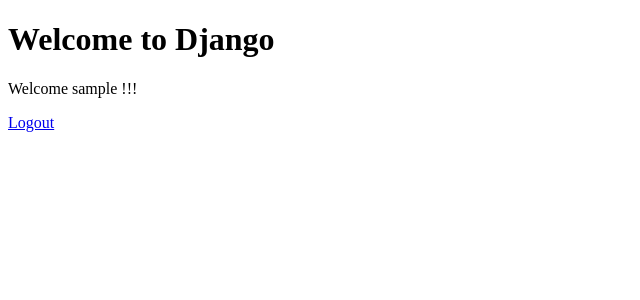
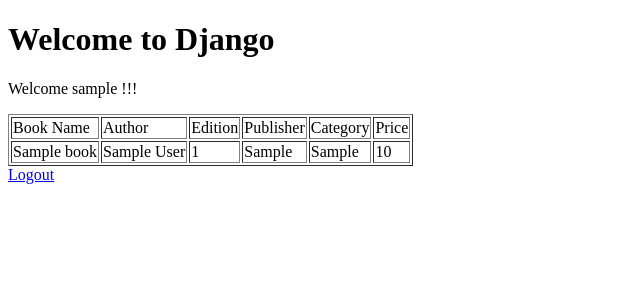
Before and after one commit to sivaprasadkonduru/django-library, a Django app: template library/templates/home.html in a window 1280 px wide. Shown: the top 300 px of the page, without its empty margins (0-640 px from the left). Run offline with Django 3.2, Linux system fonts and the light colour scheme; the template is opened without the code that fills it: values that come from a table or form of the project are taken from there, others are empty; a user stored in the database is signed in; tables that the repository leaves empty hold one stand-in row (values such as "Sample post"); parts of the project's set-up code (start-up, migrations or seed data) failed here and were passed over.

Commit message:
added books table

```diff
--- a/library/libbooks/views.py
+++ b/library/libbooks/views.py
@@ -11,6 +11,7 @@
 from django.http import HttpResponseRedirect
 from django.template import RequestContext
 from forms import *
+from models import Books
 
 
 @csrf_protect
@@ -49,7 +50,10 @@
 
 @login_required
 def home(request):
+    #import pdb;pdb.set_trace()
+    all_books = Books.objects.all()
+
     return render_to_response(
         'home.html',
-        {'user': request.user}
+        {'user': request.user, 'books': all_books}
     )
--- a/library/templates/home.html
+++ b/library/templates/home.html
@@ -1,7 +1,27 @@
 {% extends "base.html" %}
-{% block title %}Welcome to Django{% endblock %}
+{% block title %}Welcome to Library Management{% endblock %}
 {% block head %}Welcome to Django{% endblock %}
 {% block content %}
     <p>Welcome {{ user.username }} !!!</p>
+    <table border="1">
+        <tr>
+            <td> Book Name </td>
+            <td> Author </td>
+            <td> Edition </td>
+            <td> Publisher </td>
+            <td> Category </td>
+            <td> Price </td>
+        </tr>
+        {% for val in books %}
+        <tr>
+            <td> {{val.name}}</td>
+            <td> {{val.author}}</td>
+            <td> {{val.edition}}</td>
+            <td> {{val.publisher}}</td>
+            <td> {{val.category}}</td>
+            <td> {{val.price}}</td>
+        </tr>
+        {% endfor %}
+    </table>
     <a href="/logout/">Logout</a>
 {% endblock %}
```
